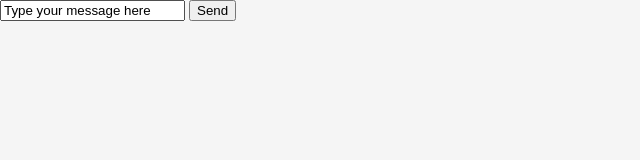
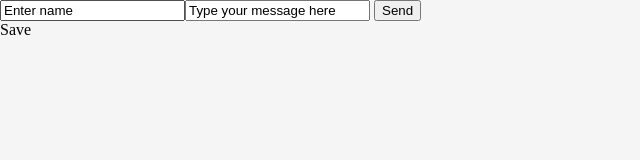
Before and after one commit to DonnaAnnIssac/yap-js, a website: page Client/index.html in a window 1280 px wide. Shown: the whole page, without its empty margins (0-640 px from the left). Drawn offline with Linux system fonts and the light colour scheme.

Commit message:
Add userName field to generate client ID

```diff
--- a/Client/index.html
+++ b/Client/index.html
@@ -5,6 +5,14 @@
         </head>
         <body>
             <div id="appWindow">
+                <div id="sideBar">
+                    <div>
+                        <input type="text" value="Enter name" id="userName">
+                    </div>
+                    <div id="save">Save</div>
+                    <div id="listFriends"></div>
+                    <div id="settings"></div>
+                </div>
                 <div id="chatWindow">
                     <div id="recipient"></div>
                     <div id="messages"></div>
@@ -13,8 +21,6 @@
                         <button id="ping">Send</button>
                     </div>
                 </div>
-            <div id="listFriends"></div>
-            <div id="settings"></div>
             </div>
             <script src="./src/index.js" type="text/javascript">
             </script>
```
Lines whose indentation alone changed are shown as unchanged.
